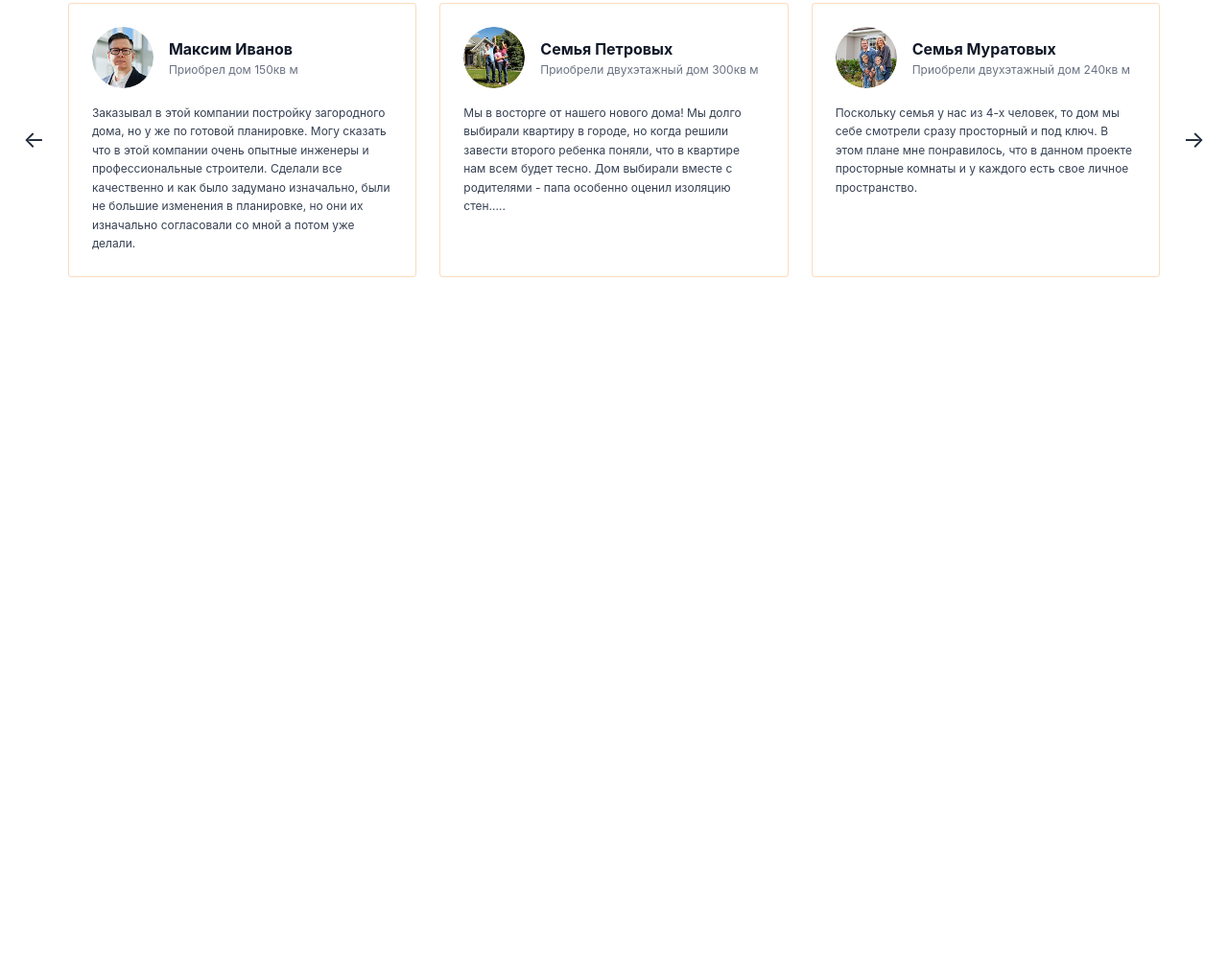
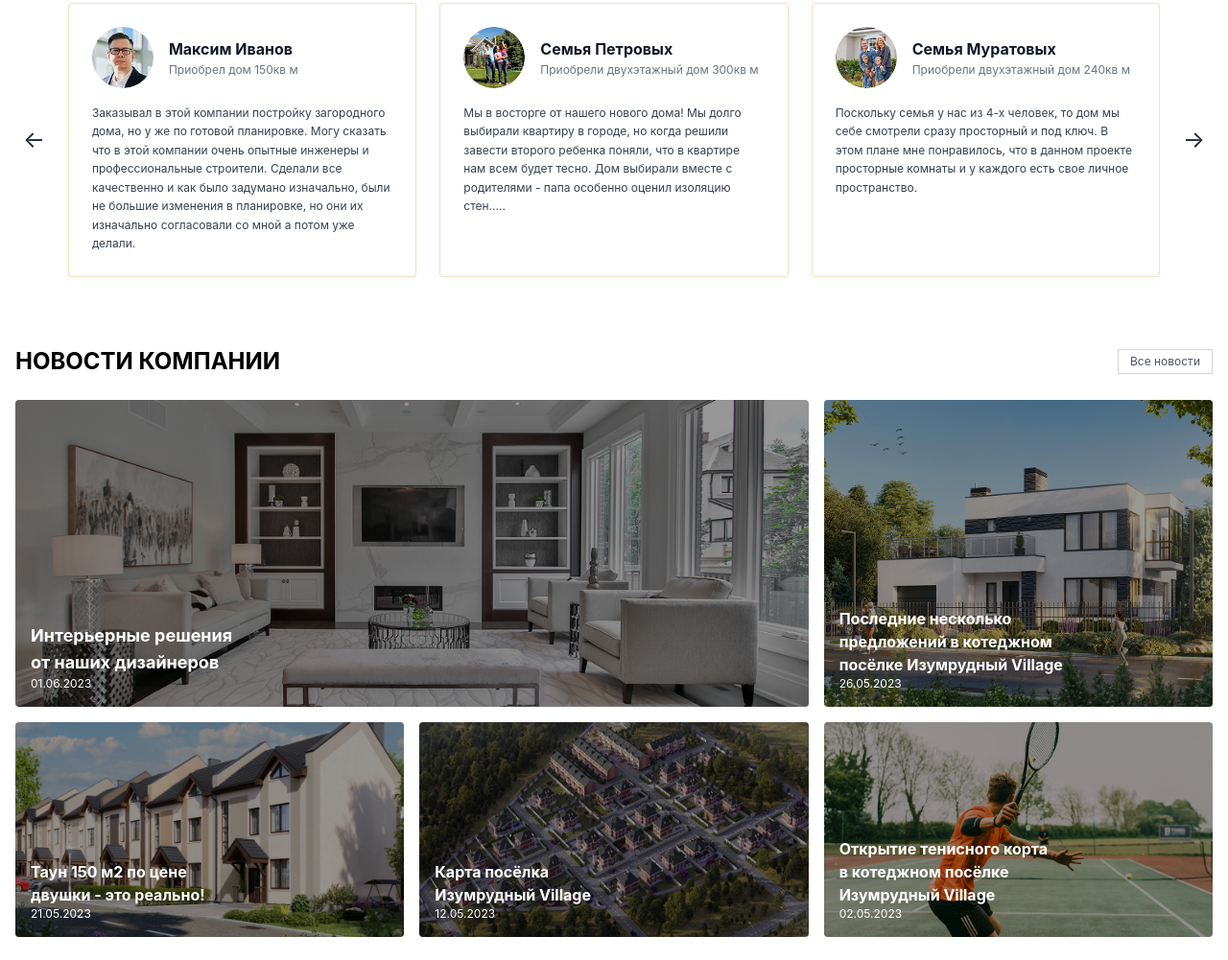
Before and after one commit to shokirovsh01/teamwork-5, a website: page index.html in a window 1280 px wide. Shown: the part 8084-9085 px from the top of the page at 96% size. Before the commit the page ends 8421 px from the top, so only its background shows below. Drawn offline with nearby package versions, Linux system fonts and the light colour scheme; files that its build step writes are made by us from their sources.

Commit message:
section 11

```diff
--- a/index.html
+++ b/index.html
@@ -615,6 +615,73 @@
 <!-- section 11 -->
 
 
+<div class="max-w-325 mx-auto px-4 py-6 font-sans">
+
+
+  <div class="flex justify-between items-center mb-6">
+    <h2 class="text-2xl font-bold uppercase">Новости компании</h2>
+    <a href="#" class="border border-gray-300 px-3 py-1 text-xs text-gray-600">Все новости</a>
+  </div>
+
+
+  <div class="flex flex-wrap -m-2 mb-2">
+    <!-- Блок 1 (2/3) -->
+    <div class="w-full md:w-2/3 p-2">
+      <div class="relative h-64 md:h-80 bg-cover bg-center rounded overflow-hidden" style="background-image: url(./src/image/Rectangle\ 95.png);">
+        <div class="absolute inset-0 bg-black/40"></div>
+        <div class="absolute bottom-0 p-4 text-white">
+          <h3 class="text-lg font-bold">Интерьерные решения <br> от наших дизайнеров</h3>
+          <p class="text-xs">01.06.2023</p>
+        </div>
+      </div>
+    </div>
+    <!-- Блок 2 (1/3) -->
+    <div class="w-full md:w-1/3 p-2">
+      <div class="relative h-64 md:h-80 bg-cover bg-center rounded overflow-hidden" style="background-image: url(./src/image/Rectangle\ 100.png);">
+        <div class="absolute inset-0 bg-black/40"></div>
+        <div class="absolute bottom-0 p-4 text-white">
+          <h3 class="text-base font-bold">Последние несколько <br> предложений в котеджном <br> посёлке Изумрудный Village</h3>
+          <p class="text-xs">26.05.2023</p>
+        </div>
+      </div>
+    </div>
+  </div>
+
+
+  <div class="flex flex-wrap -m-2">
+    <!-- Блок 3 -->
+    <div class="w-full sm:w-1/2 md:w-1/3 p-2">
+      <div class="relative h-56 bg-cover bg-center rounded overflow-hidden" style="background-image: url(./src/image/Rectangle\ 97.png);">
+        <div class="absolute inset-0 bg-black/40"></div>
+        <div class="absolute bottom-0 p-4 text-white">
+          <h3 class="text-base font-bold">Таун 150 м2 по цене <br> двушки - это реально!</h3>
+          <p class="text-xs">21.05.2023</p>
+        </div>
+      </div>
+    </div>
+    <!-- Блок 4 -->
+    <div class="w-full sm:w-1/2 md:w-1/3 p-2">
+      <div class="relative h-56 bg-cover bg-center rounded overflow-hidden" style="background-image: url(./src/image/Rectangle\ 98.png);">
+        <div class="absolute inset-0 bg-black/40"></div>
+        <div class="absolute bottom-0 p-4 text-white">
+          <h3 class="text-base font-bold">Карта посёлка <br> Изумрудный Village</h3>
+          <p class="text-xs">12.05.2023</p>
+        </div>
+      </div>
+    </div>
+    <!-- Блок 5 -->
+    <div class="w-full md:w-1/3 p-2">
+      <div class="relative h-56 bg-cover bg-center rounded overflow-hidden" style="background-image: url(./src/image/Rectangle\ 99.png);">
+        <div class="absolute inset-0 bg-black/40"></div>
+        <div class="absolute bottom-0 p-4 text-white">
+          <h3 class="text-base font-bold">Открытие тенисного корта <br> в котеджном посёлке <br> Изумрудный Village</h3>
+          <p class="text-xs">02.05.2023</p>
+        </div>
+      </div>
+    </div>
+  </div>
+
+</div>
 
 </body>
 </html>
```
Also changed, not shown: src/image/Rectangle 100.png (added), src/image/Rectangle 95.png (added), src/image/Rectangle 97.png (added), src/image/Rectangle 98.png (added), src/image/Rectangle 99.png (added).
